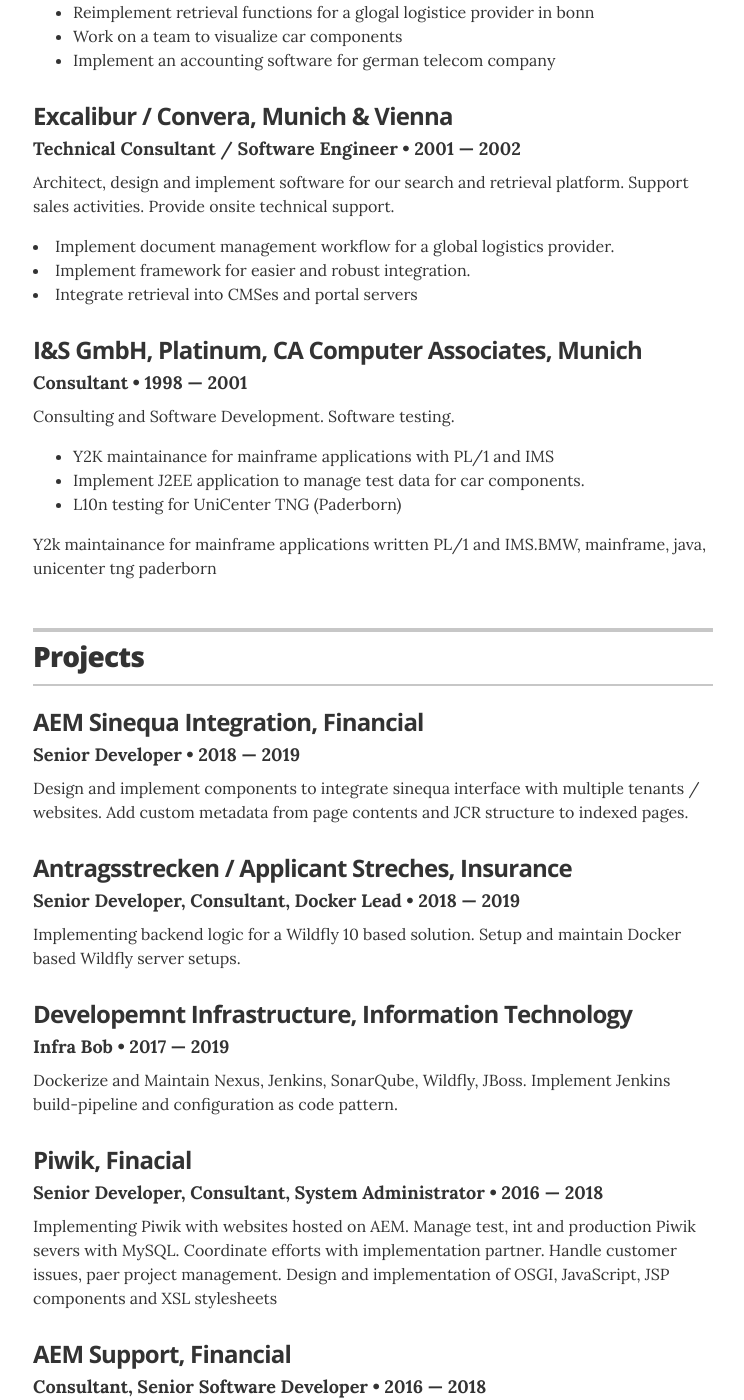
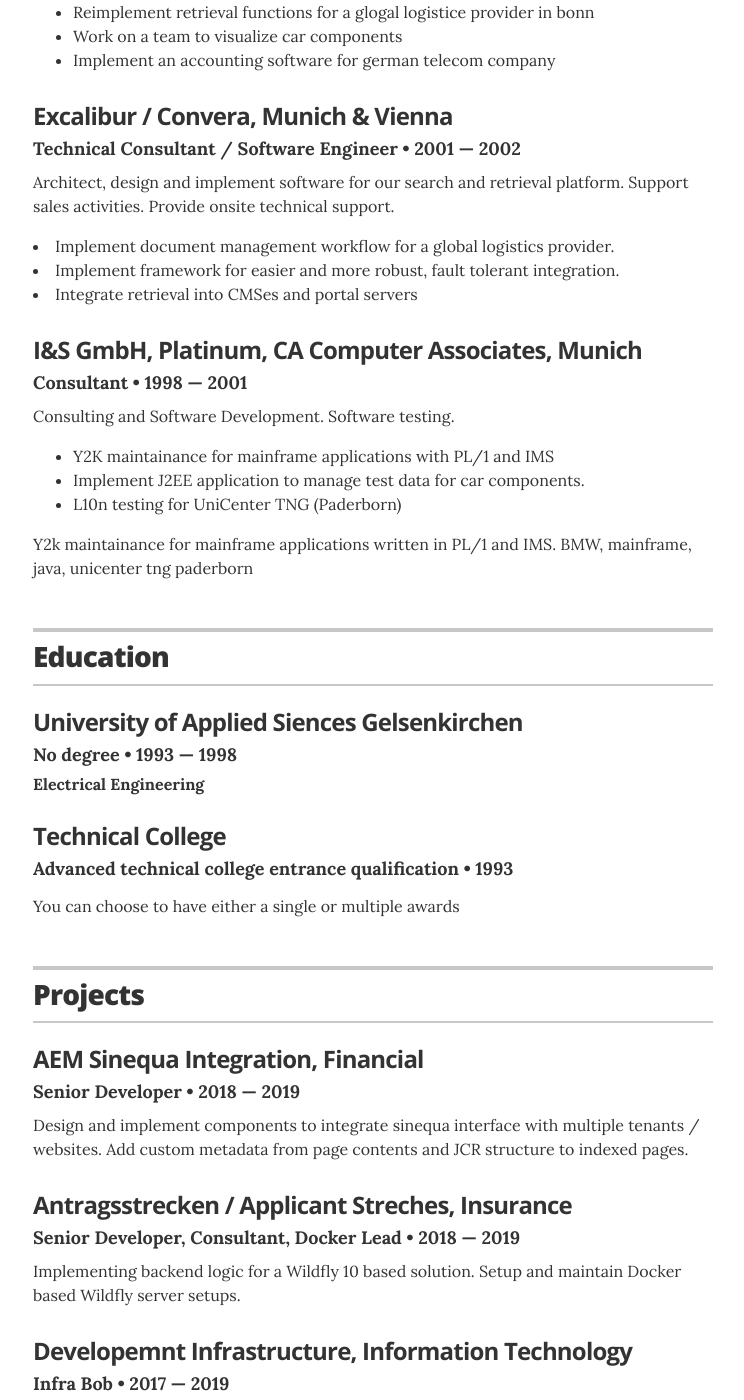
Before and after one commit to CWACoderWithAttitude/resume, a Jekyll site: the page built from index.html, in a window 1280 px wide and 1400 px high, scrolled down 2488 px. Shown: the whole window, without its empty margins (267-1011 px from the left). Built offline with Jekyll 4.4.1, drawn with Linux system fonts in a browser that asks for light colours; some of the changed text lies outside the part shown.

Commit message:
added education and fixed typosa

```diff
--- a/_config.yml
+++ b/_config.yml
@@ -14,7 +14,7 @@
 resume_title:                   "C.W.A. Resume"
 
 # used for the contact button in _layouts/resume.html
-resume_contact_email:           "cwa.coder.with.attitude@gmail.com"
+resume_contact_email:           "CWA.Coder.With.Attitude@gmail.com"
 
 # the next two items are used for schema itemprops in _layouts/resume.html
 resume_contact_telephone:       "+49 151 21 366 110"
@@ -35,7 +35,7 @@
 # Decide which sections to use
 # comment out to hide
 resume_section_experience:      true
-resume_section_education:       false #true
+resume_section_education:       true
 resume_section_projects:        true #true
 resume_section_skills:          true
 resume_section_recognition:     false #true
--- a/_data/associations.yml
+++ b/_data/associations.yml
@@ -7,6 +7,11 @@
   url: https://www.meetup.com/de-DE/aws-frankfurt/
   summary: Mostly attended meetings. Give talk on Servless with AWS Lambda and Kotlin
 
+- organization: JUG, Frankfurt
+  role: Volunteer
+  year: 2015 &mdash; now
+  url: http://jugf.de
+  summary: Attending meetings. Host session themed <a href="https://sites.google.com/site/jugffm/home/29-05-2019-sie-brauchen-doch-gar-keine-microservices-oder">You don't need microservices, do you?</a>
 
 - organization: Catholic Church AHD
   role: Volunteer
--- a/_data/education.yml
+++ b/_data/education.yml
@@ -1,13 +1,11 @@
 # Degree
-- degree: Bachelor of Arts, Human Rights
-  uni: Yale University
-  year: 2004 &mdash; 2008
-  awards:
-    - award: Summa Cumme Laude graduate
-  summary: If you had any meaningful roles at college, feel free to write about them here
+- degree: No degree
+  uni: University of Applied Siences Gelsenkirchen
+  year: 1993 &mdash; 1998
+  award: Electrical Engineering
 
-- degree: High School Diploma
-  uni: Springfield High School
-  year: 2004
-  award: Most likely to succeed
+- degree: Advanced technical college entrance qualification
+  uni: Technical College
+  year: 1993
+
   summary: You can choose to have either a single or multiple awards
--- a/_data/experience.yml
+++ b/_data/experience.yml
@@ -37,11 +37,11 @@
 - company: Excalibur / Convera, Munich & Vienna
   position: Technical Consultant / Software Engineer
   duration: 2001 &mdash; 2002
-  summary: Architect, design and implement software for our search and retrieval platform. Support sales activities. Provide onsite technical support.<ul class="resume-item-list"></ul><li>Implement document management workflow for a global logistics provider.</li><li>Implement framework for easier and robust integration.</li><li>Integrate retrieval into CMSes and portal servers </li></ul>
+  summary: Architect, design and implement software for our search and retrieval platform. Support sales activities. Provide onsite technical support.<ul class="resume-item-list"></ul><li>Implement document management workflow for a global logistics provider.</li><li>Implement framework for easier and more robust, fault tolerant integration.</li><li>Integrate retrieval into CMSes and portal servers </li></ul>
 
 
 # Consultant
 - company: I&S GmbH, Platinum, CA Computer Associates, Munich
   position: Consultant
   duration: 1998 &mdash; 2001
-  summary: Consulting and Software Development. Software testing.<ul class="resume-item-list"><li>Y2K maintainance for mainframe applications with PL/1 and IMS</li><li>Implement J2EE application to manage test data for car components.</li><li>L10n testing for UniCenter TNG (Paderborn)</li></ul> Y2k maintainance for mainframe applications written PL/1 and IMS.BMW, mainframe, java, unicenter tng paderborn
+  summary: Consulting and Software Development. Software testing.<ul class="resume-item-list"><li>Y2K maintainance for mainframe applications with PL/1 and IMS</li><li>Implement J2EE application to manage test data for car components.</li><li>L10n testing for UniCenter TNG (Paderborn)</li></ul> Y2k maintainance for mainframe applications written in PL/1 and IMS. BMW, mainframe, java, unicenter tng paderborn
```
